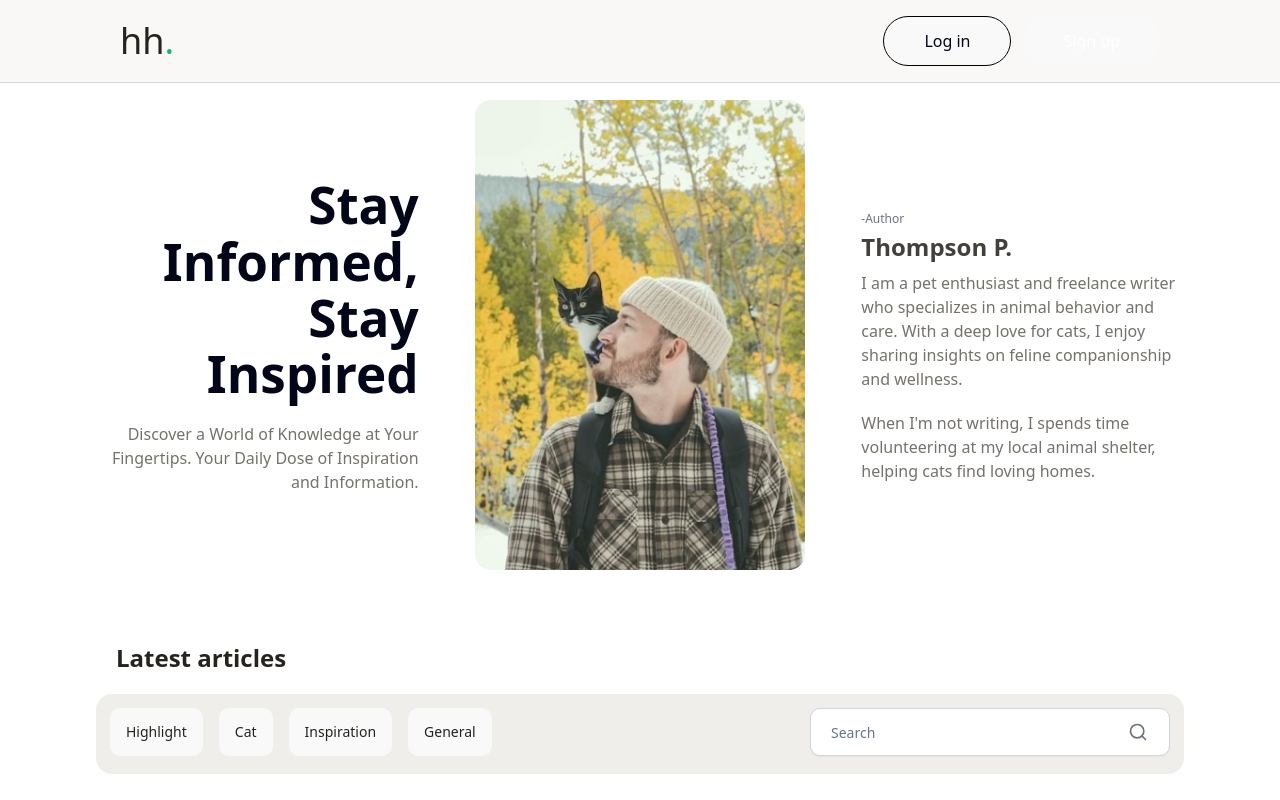
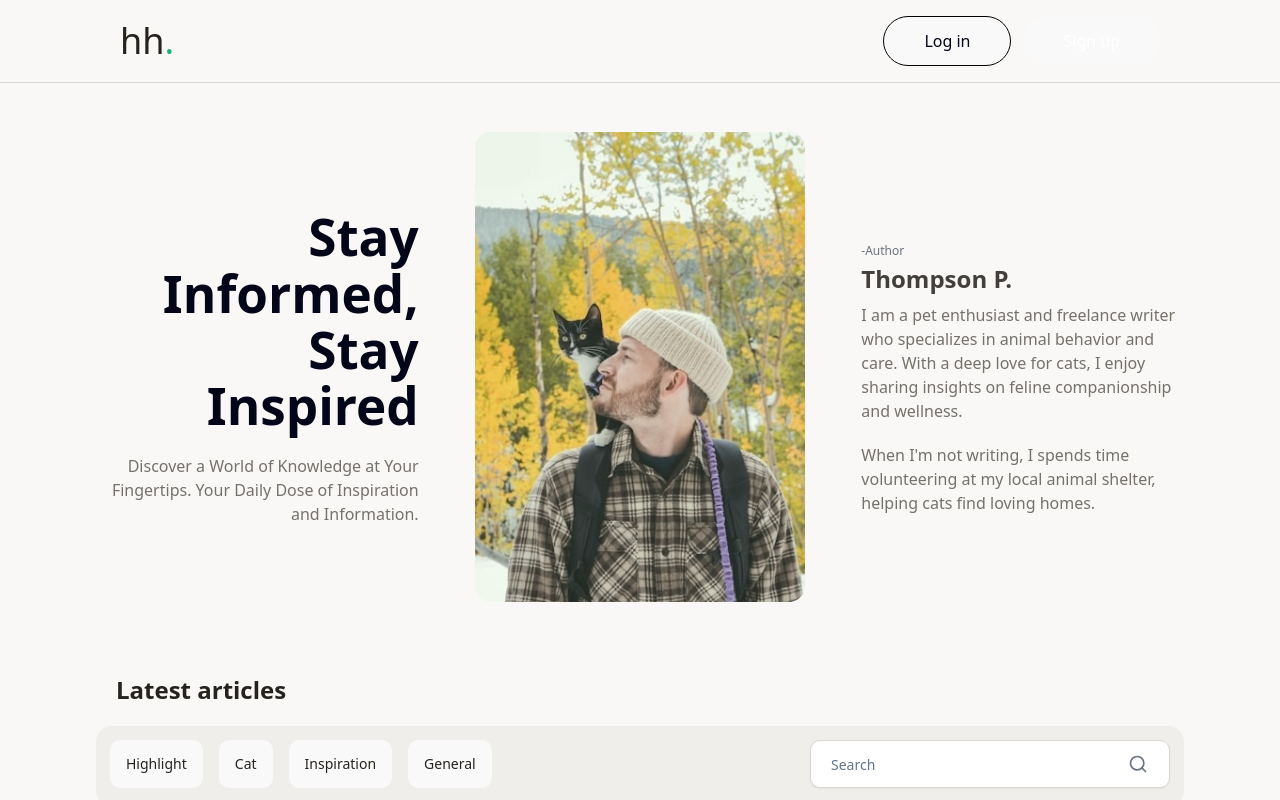
Before and after one commit to Pimtawann/tawann-space, a React (Vite) app: page / in a window 1280 px wide. Shown: the top 800 px of the page. Built offline with nearby package versions, Linux system fonts and the light colour scheme.

Commit message:
style: update background colors and border styles in components for consistent UI

```diff
--- a/src/components/ArticleSection.jsx
+++ b/src/components/ArticleSection.jsx
@@ -18,7 +18,7 @@ function ArticleSection () {
                         <div className="relative md:w-[360px]">
                             <Input
                                 placeholder="Search"
-                                className="px-5 py-3 h-[48px] bg-white border-gray-300 rounded-lg font-medium text-lg text-[#75716b] focus:ring-2"
+                                className="px-5 py-3 h-[48px] bg-white border-[#dad6d1] rounded-lg font-medium text-lg text-[#75716b] focus:ring-2"
                             />
                             <Search size={20} className="absolute right-5.5 top-1/2 -translate-y-1/2 text-gray-500" />
                         </div>
@@ -26,7 +26,7 @@ function ArticleSection () {
                     <div className="space-y-2 md:hidden">
                         <label className="flex font-medium text-lg text-[#75716b] px-1">Category</label>
                         <Select>
-                            <SelectTrigger size="custom" className="w-full h-[48px] bg-white border border-gray-300 rounded-lg px-5 text-lg font-medium text-[#75716b] focus:ring-2">
+                            <SelectTrigger size="custom" className="w-full h-[48px] bg-white border border-[#dad6d1] rounded-lg px-5 text-lg font-medium text-[#75716b] focus:ring-2">
                                 <SelectValue placeholder="Highlight"/>
                             </SelectTrigger>
                             <SelectContent>
--- a/src/components/HeroSection.jsx
+++ b/src/components/HeroSection.jsx
@@ -2,7 +2,7 @@ import heroSectionImg from "../assets/hero-section-banner.jpg"
 
 export function HeroSection (){
     return(
-        <div className="flex flex-col md:flex-row pt-17">
+        <div className="flex flex-col md:flex-row pt-25">
         <div className="grid  md:gap-14 md:grid-cols-12 md:items-center">
         <div className="md:col-span-4 text-center md:text-left md:flex md:flex-col md:items-end">
             <h1 className="font-semibold text-[40px] text-[#262331e] text-center md:text-[56px] md:leading-[64px] md:text-end">Stay<br className="hidden md:block"/> Informed,<br/>Stay Inspired</h1>
--- a/src/components/NavBar.jsx
+++ b/src/components/NavBar.jsx
@@ -3,7 +3,7 @@ import { useState } from "react";
 export function NavBar() {
     const [isMenuOpen, setIsMenuOpen] = useState(false);
     return(
-        <nav className="w-full bg-[#f9f8f6] border-b border-gray-300 fixed top-0 left-0 right-0 z-50">
+        <nav className="w-full bg-[#f9f8f6] border-b border-[#dad6d1] fixed top-0 left-0 right-0 z-50">
         <div className="w-full px-7 py-2 md:px-30 md:py-4 flex justify-between items-center">
         {/* logo */}
         <div className="text-2xl md:text-4xl text-[#26231e] flex items-center">hh<span className="text-[#12b279] text-2xl md:text-4xl">.</span></div>
--- a/src/index.css
+++ b/src/index.css
@@ -17,7 +17,7 @@
   -webkit-font-smoothing: antialiased;
   -moz-osx-font-smoothing: grayscale;
   --radius: 0.625rem;
-  --background: oklch(1 0 0);
+  --background: #f9f8f6;
   --foreground: oklch(0.129 0.042 264.695);
   --card: oklch(1 0 0);
   --card-foreground: oklch(0.129 0.042 264.695);
```
